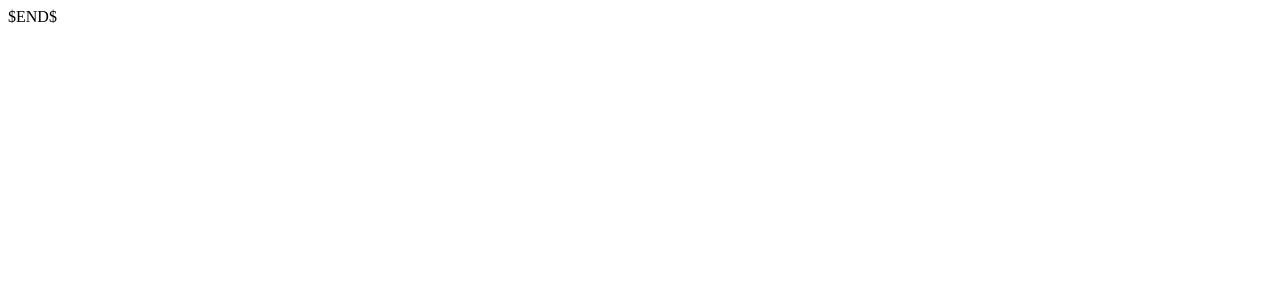
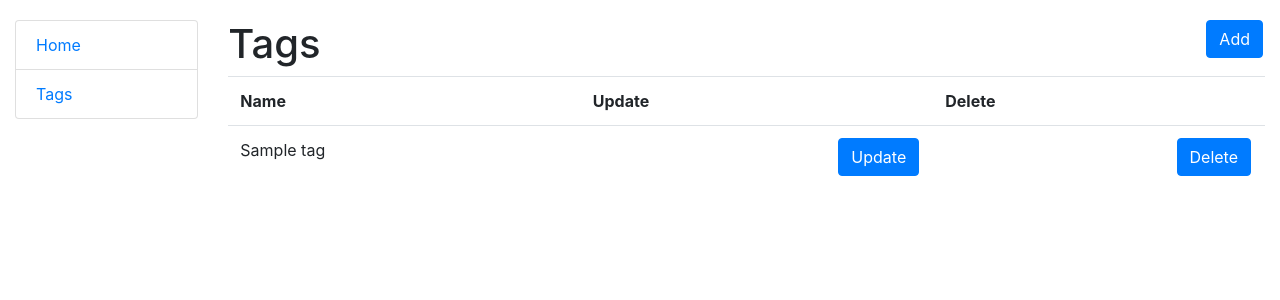
Before and after one commit to Vasavik-ua/Todo-List, a Django app: page /tags/ in a window 1280 px wide. Before the commit the part shown is almost empty. Shown: the top 300 px of the page. Run offline with Django 5.2, Linux system fonts and the light colour scheme; tables that the repository leaves empty hold one stand-in row (values such as "Sample post"); some libraries are stand-ins or nearby versions.

Commit message:
add html for visualizzation of all tags

```diff
--- a/templates/task/tag_list.html
+++ b/templates/task/tag_list.html
@@ -1,10 +1,29 @@
-<!DOCTYPE html>
-<html lang="en">
-<head>
-  <meta charset="UTF-8">
-  <title>$Title$</title>
-</head>
-<body>
-$END$
-</body>
-</html>
+{% extends "base.html" %}
+{% load crispy_forms_filters %}
+
+{% block content %}
+    <h1>
+      Tags
+      <a href="{% url "task:tag_create" %}" class="btn btn-primary link-to-page align-right">
+        Add
+      </a>
+    </h1>
+      {% if tag_list %}
+        <table class="table">
+          <tr>
+            <th>Name</th>
+            <th>Update</th>
+            <th>Delete</th>
+          </tr>
+          {% for tag in tag_list %}
+            <tr>
+              <td>{{ tag.name }}</td>
+              <td><a href="{% url "task:tag_update" pk=tag.id %}" class="btn btn-primary link-to-page">Update</a></td>
+              <td><a href="{% url "task:tag_delete" pk=tag.id %}" class="btn btn-primary link-to-page">Delete</a></td>
+            </tr>
+          {% endfor %}
+        </table>
+      {% else %}
+        <p>There are no tag.</p>
+      {% endif %}
+{% endblock %}
```
